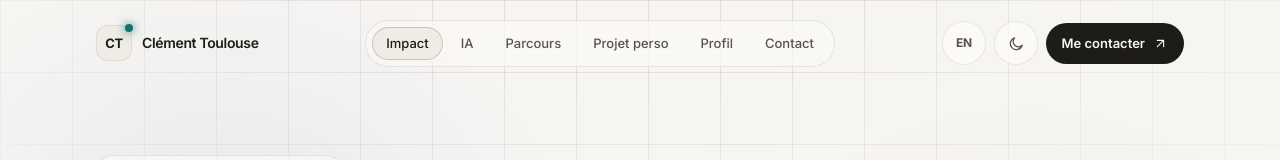
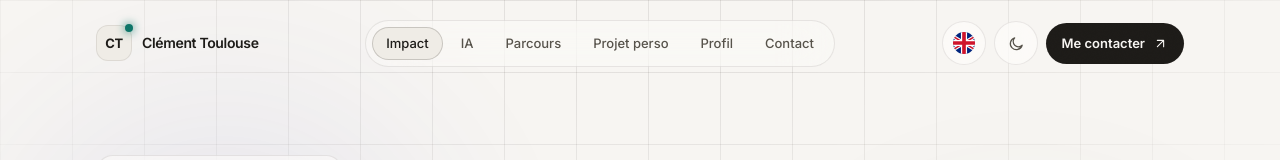
Before and after one commit to clement-toulouse/clement-toulouse.github.io, a React (Vite) app: page / in a window 1280 px wide. Shown: the top 160 px of the page. Built offline with nearby package versions, Linux system fonts and the light colour scheme.

Commit message:
Remplace le libellé texte FR/EN par un petit drapeau dans le sélecteur de langue
Drapeau SVG (pas d'emoji, cohérent avec le reste des icônes du site) : affiche
la langue vers laquelle on bascule, comme le libellé texte avant lui.

```diff
--- a/src/components/Nav.tsx
+++ b/src/components/Nav.tsx
@@ -3,6 +3,7 @@ import { useLanguage } from '../i18n/LanguageContext'
 import { useActiveSection, useScrollProgress } from '../hooks/useMotion'
 import Icon from './ui/Icon'
 import Magnetic from './ui/Magnetic'
+import Flag from './ui/Flag'
 
 export default function Nav({ onToggleTheme }: { onToggleTheme: () => void }) {
   const { locale, setLocale, t } = useLanguage()
@@ -45,7 +46,7 @@ export default function Nav({ onToggleTheme }: { onToggleTheme: () => void }) {
 
   const toggleLocale = () => setLocale(locale === 'fr' ? 'en' : 'fr')
   // Le bouton affiche la langue vers laquelle on bascule, pas la langue courante.
-  const nextLocaleCode = locale === 'fr' ? 'EN' : 'FR'
+  const nextLocale = locale === 'fr' ? 'en' : 'fr'
 
   return (
     <>
@@ -127,11 +128,11 @@ export default function Nav({ onToggleTheme }: { onToggleTheme: () => void }) {
               <button
                 onClick={toggleLocale}
                 aria-label={t.nav.langToggleTo}
-                className={`grid h-11 w-11 cursor-pointer place-items-center rounded-full border border-line text-[12px] font-bold tracking-tight text-ink-soft transition-all duration-300 hover:border-line-strong hover:text-ink ${
+                className={`grid h-11 w-11 cursor-pointer place-items-center rounded-full border border-line transition-all duration-300 hover:border-line-strong ${
                   scrolled ? 'bg-transparent' : 'bg-surface/60 backdrop-blur-xl'
                 }`}
               >
-                {nextLocaleCode}
+                <Flag locale={nextLocale} size={22} />
               </button>
             </Magnetic>
 
@@ -183,9 +184,9 @@ export default function Nav({ onToggleTheme }: { onToggleTheme: () => void }) {
           <button
             onClick={toggleLocale}
             aria-label={t.nav.langToggleTo}
-            className="grid h-11 w-11 cursor-pointer place-items-center rounded-full border border-line text-[12px] font-bold tracking-tight"
+            className="grid h-11 w-11 cursor-pointer place-items-center rounded-full border border-line"
           >
-            {nextLocaleCode}
+            <Flag locale={nextLocale} size={22} />
           </button>
           <button
             onClick={() => setOpen(false)}
--- /dev/null
+++ b/src/components/ui/Flag.tsx
@@ -0,0 +1,26 @@
+/** Petit drapeau rond FR/EN pour le sélecteur de langue — SVG, jamais d'emoji. */
+export default function Flag({ locale, size = 20 }: { locale: 'fr' | 'en'; size?: number }) {
+  return (
+    <span
+      className="grid shrink-0 overflow-hidden rounded-full"
+      style={{ width: size, height: size }}
+      aria-hidden="true"
+    >
+      {locale === 'fr' ? (
+        <svg viewBox="0 0 3 2" width="100%" height="100%" preserveAspectRatio="xMidYMid slice">
+          <rect width="1" height="2" fill="#0055A4" />
+          <rect width="1" height="2" x="1" fill="#F5F5F0" />
+          <rect width="1" height="2" x="2" fill="#EF4135" />
+        </svg>
+      ) : (
+        <svg viewBox="0 0 60 36" width="100%" height="100%" preserveAspectRatio="xMidYMid slice">
+          <rect width="60" height="36" fill="#00247d" />
+          <path d="M0,0 L60,36 M60,0 L0,36" stroke="#fff" strokeWidth="6" />
+          <path d="M0,0 L60,36 M60,0 L0,36" stroke="#cf142b" strokeWidth="2.4" />
+          <path d="M30,0 V36 M0,18 H60" stroke="#fff" strokeWidth="10" />
+          <path d="M30,0 V36 M0,18 H60" stroke="#cf142b" strokeWidth="6" />
+        </svg>
+      )}
+    </span>
+  )
+}
```
